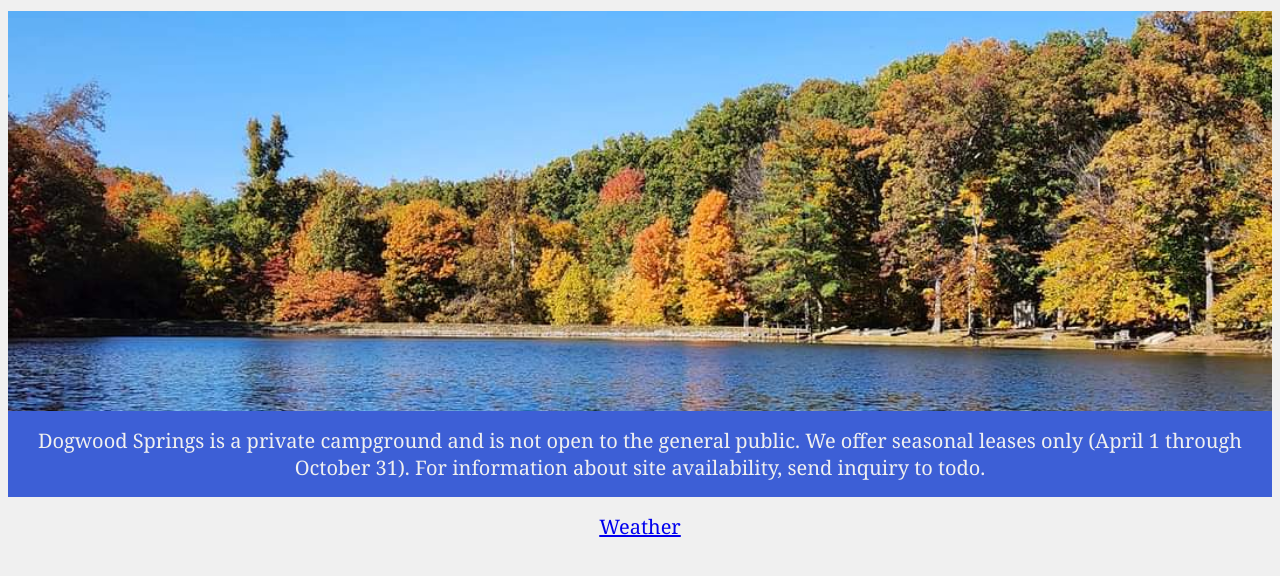
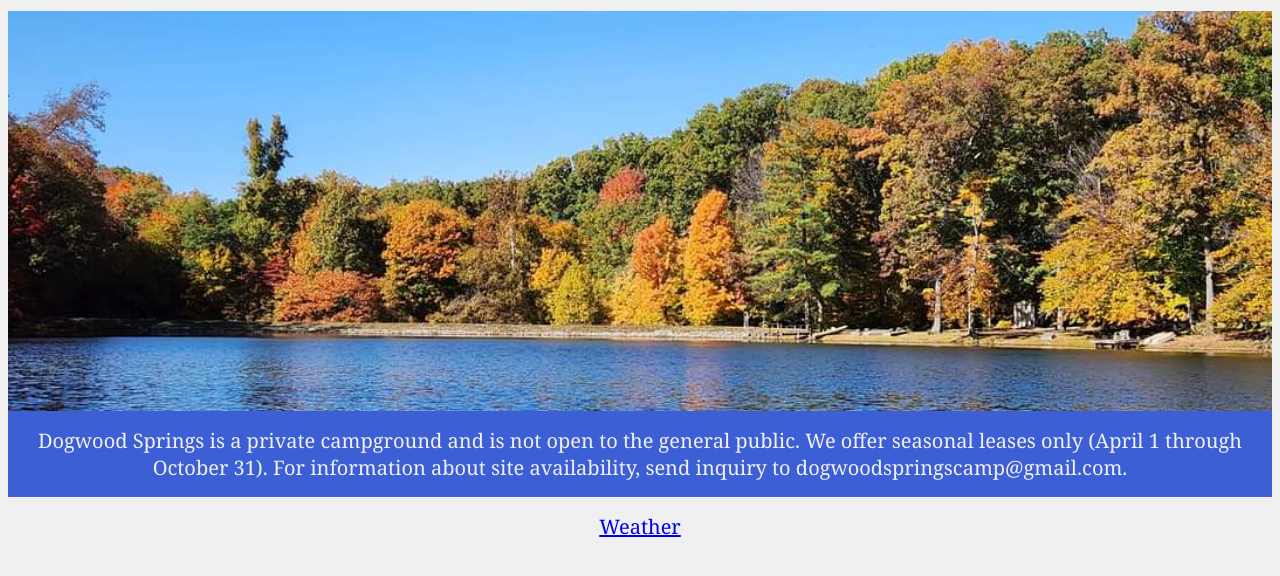
Before and after one commit to skedwards88/dogwood-springs-campground, a website: page index.html in a window 1280 px wide. Shown: the part 96-672 px from the top of the page. Drawn offline with Linux system fonts and the light colour scheme.

Commit message:
add contact email

```diff
--- a/index.html
+++ b/index.html
@@ -11,7 +11,7 @@
   <body>
     <h1 id="title">Dogwood Springs Campground</h1>
     <img id="lake" src="dogwood_lake.jpg" alt="The lake and surrounding forest at Dogwood Springs Campground">
-    <p id="info">Dogwood Springs is a private campground and is not open to the general public. We offer seasonal leases only (April 1 through October 31). For information about site availability, send inquiry to todo.</p>
+    <p id="info">Dogwood Springs is a private campground and is not open to the general public. We offer seasonal leases only (April 1 through October 31). For information about site availability, send inquiry to dogwoodspringscamp@gmail.com.</p>
     <a id="weather" href="https://tempestwx.com/station/63275/">Weather</a>
   </body>
 </html>
```
